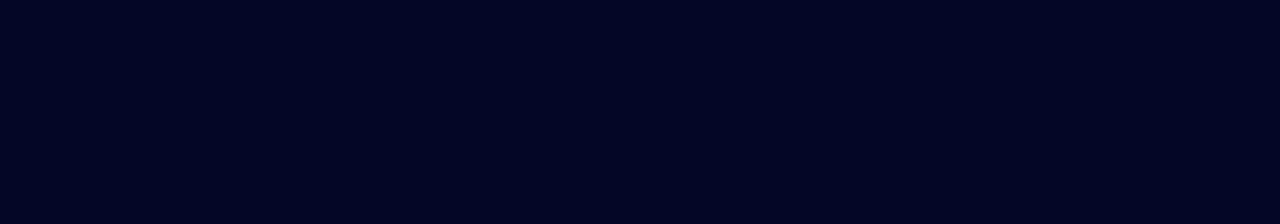
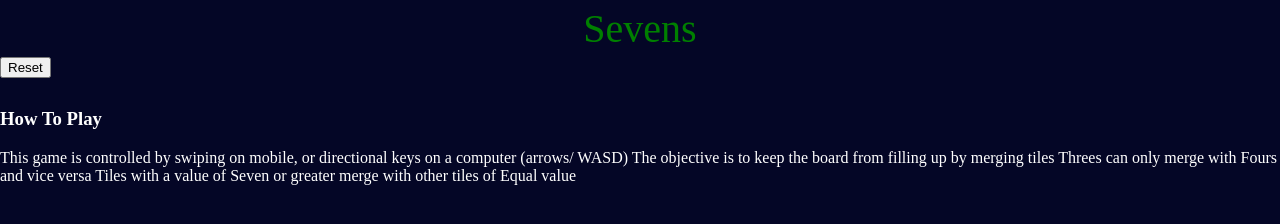
Before and after one commit to jackmac92/Sevens, a website built with webpack: page index.html in a window 1280 px wide. Built offline with nearby package versions, Linux system fonts and the light colour scheme.

Commit message:
Add reset button

```diff
--- a/css/sevens.css
+++ b/css/sevens.css
@@ -4,6 +4,11 @@ html, body, figure, figcaption, ul, li, h1 {
   border: 0;
   font: inherit;
   text-align: inherit;
+}
+
+#sevens {
+  margin: 30px 0;
+  width: 100%;
 }
 
 ul {
@@ -22,7 +27,7 @@ body {
 
 
 ul {
-  margin: 50px auto;
+  margin: auto;
   width: 400px;
   border: 5px solid gray;
 }
@@ -30,17 +35,33 @@ ul {
 li:before {
   content: attr(data-tile-value);
   font-size: 36px;
+  text-shadow: -1px 0 gray, 0 1px gray, 1px 0 gray, 0 -1px gray;
   color: white;
   line-height: 2.333;
 }
 
 li {
+  box-sizing: border-box;
   float: left;
-  width: 90px;
-  height: 90px;
+  width: 100px;
+  height: 100px;
   border: 5px solid gray;
   background: #040626;
   text-align: center;
+}
+
+h1 {
+  margin: 5px;
+  text-align: center;
+  font-size: 40px;
+  color: green;
+}
+h3 {
+  color: white;
+}
+
+p {
+  color: white;
 }
 
 .tile {
@@ -53,3 +74,9 @@ li {
 ._4 {
   background: #4E15E2;
 }
+
+@media only screen and (min-width: 410px) {
+}
+
+@media only screen and (max-width: 410px) {
+}
--- a/index.html
+++ b/index.html
@@ -8,6 +8,17 @@
   </head>
 
   <body>
-	  <div id="sevens" />
+    <h1>Sevens</h1>
+    <button onclick="location.reload()">Reset</button>
+	  <div id="sevens"></div>
+    <div id="info">
+      <h3>How To Play</h3>
+      <p>
+        This game is controlled by swiping on mobile, or directional keys on a computer (arrows/ WASD)
+        The objective is to keep the board from filling up by merging tiles
+        Threes can only merge with Fours and vice versa
+        Tiles with a value of Seven or greater merge with other tiles of Equal value
+      </p>
+    </div>
   </body>
 </html>
```
